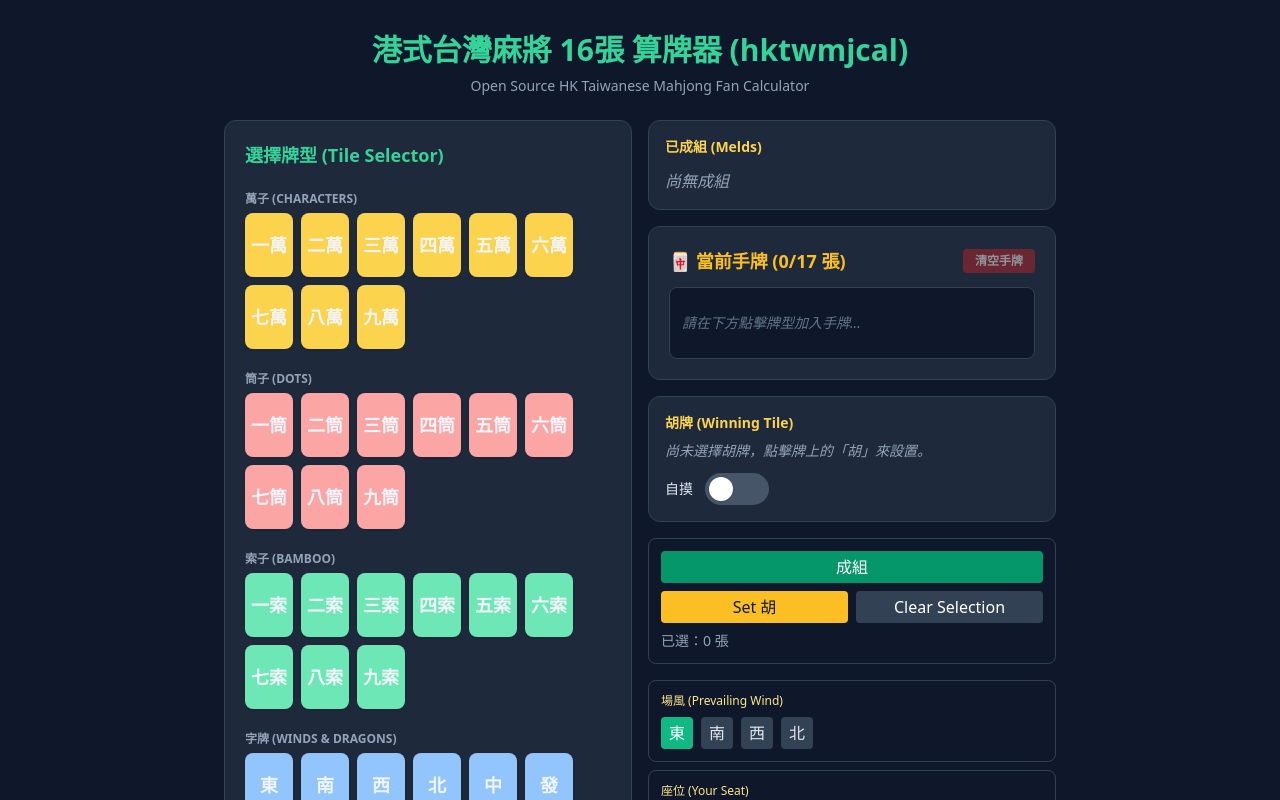
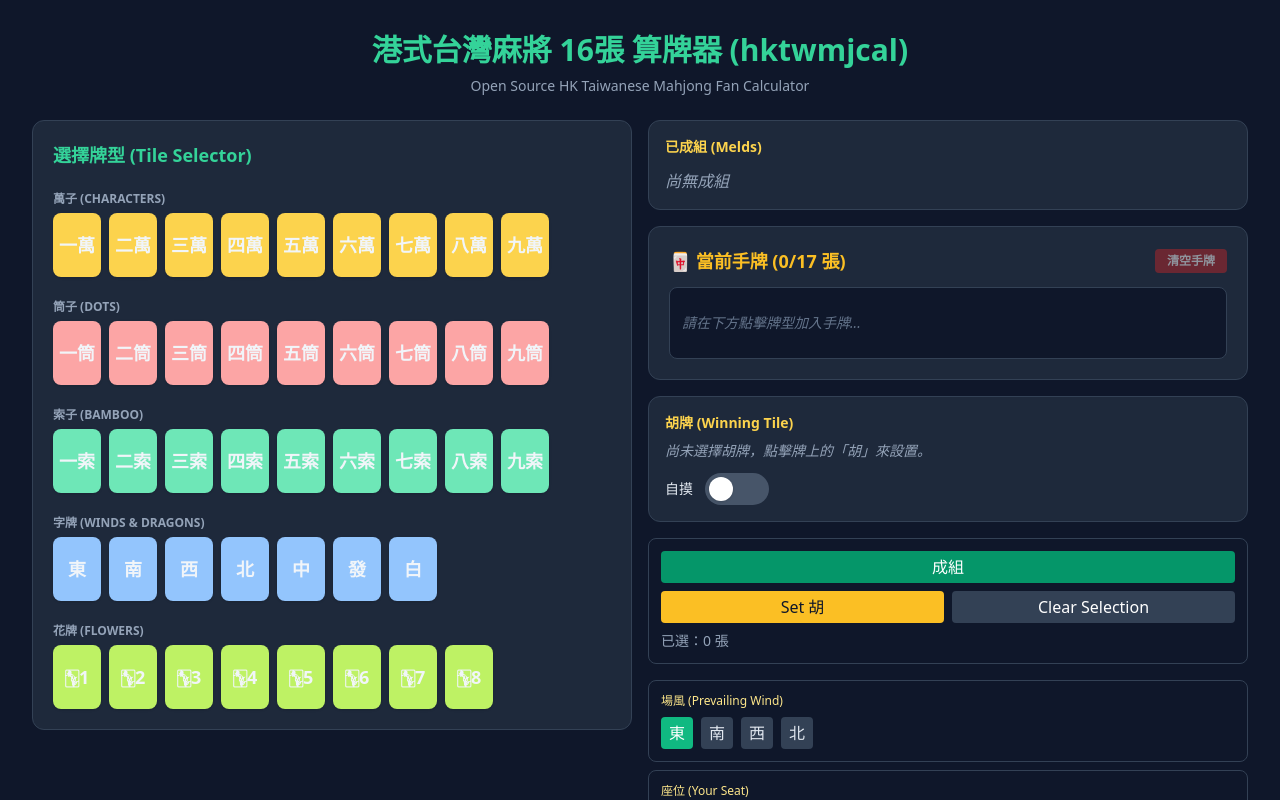
Before and after one commit to andycylam/hktwmjcal, a React (Vite) app: page / in a window 1280 px wide. Shown: the top 800 px of the page. Built offline with nearby package versions, Linux system fonts and the light colour scheme.

Commit message:
ui: increase max width to 2000px (max-w-[2000px]) so page can expand on wide screens

```diff
--- a/src/App.tsx
+++ b/src/App.tsx
@@ -446,7 +446,7 @@ export default function App() {
   const canCalculate = (countedTotalForCalculate === 17 + kongCountForCalculate);
 
   return (
-    <div className="max-w-4xl mx-auto p-4 md:p-8 space-y-6">
+    <div className="max-w-[2000px] mx-auto p-4 md:p-8 space-y-6">
       <header className="text-center space-y-2">
         <h1 className="text-3xl font-extrabold text-emerald-400">港式台灣麻將 16張 算牌器 (hktwmjcal)</h1>
         <p className="text-slate-400 text-sm">Open Source HK Taiwanese Mahjong Fan Calculator</p>
```
